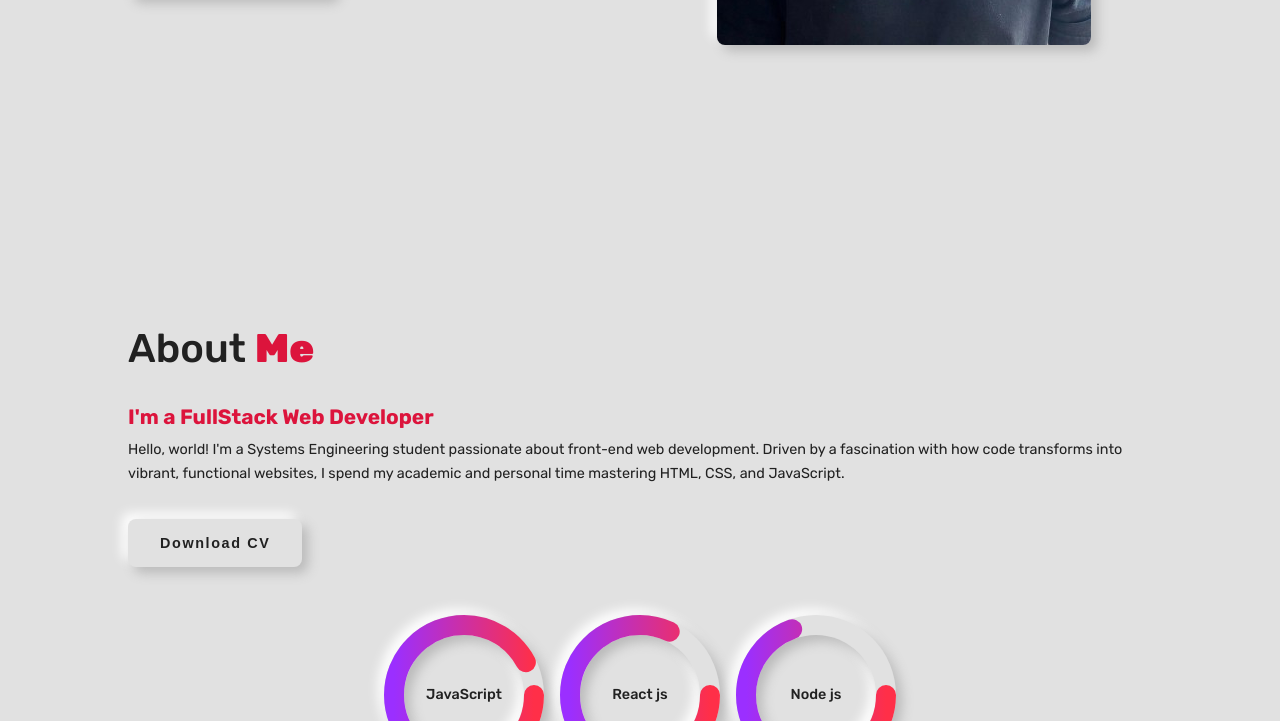
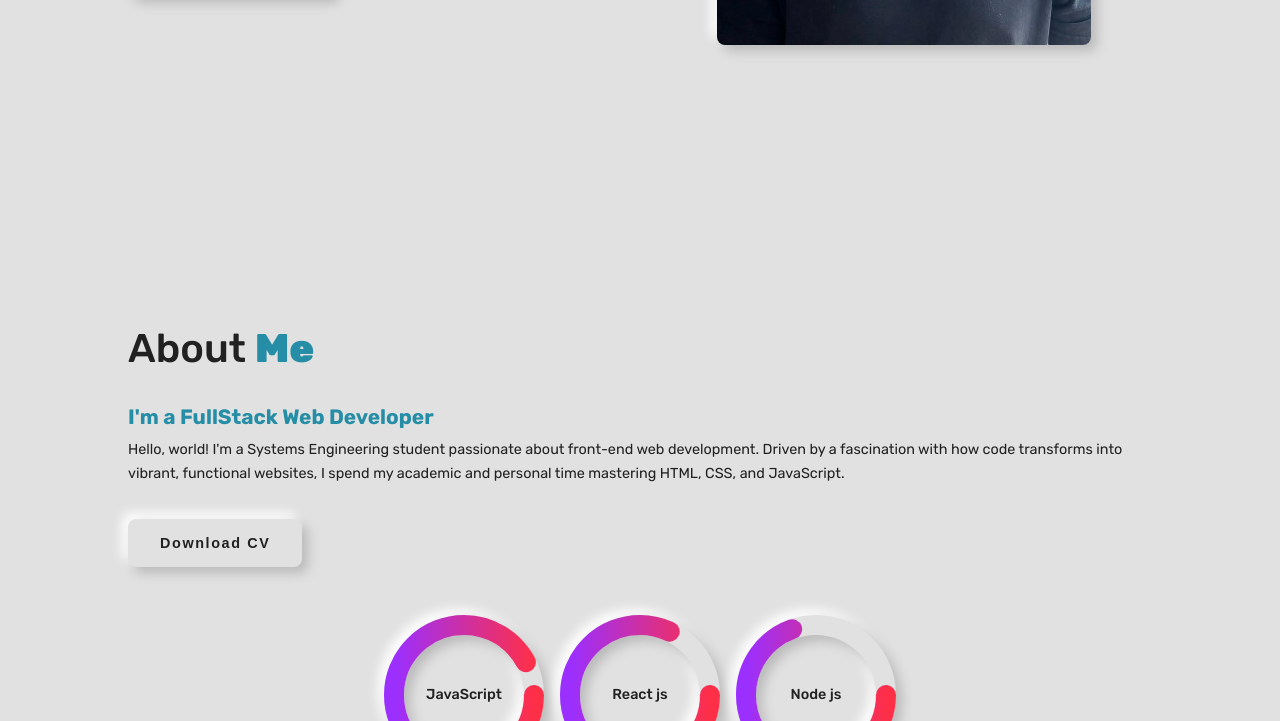
Before and after one commit to ZenenContreras/zenencontreras.github.io, a plain HTML site: page index.html in a window 1280 px wide. Shown: the part 624-1345 px from the top of the page. Drawn offline with nearby package versions, Linux system fonts and the light colour scheme.

Commit message:
~Cambio de color

```diff
--- a/assets/css/style.css
+++ b/assets/css/style.css
@@ -17,7 +17,7 @@
 :root {
   --color-bg: #e1e1e1;
   --color-text: #212121;
-  --color-tertiary: crimson;
+  --color-tertiary: #258EA6;
 
   --shadow: 6px 6px 12px #bababa, -6px -6px 12px #ffffff;
   --inner-shadow: inset 6px 6px 12px #bababa, inset -6px -6px 12px #ffffff;
@@ -40,7 +40,7 @@ body {
 body.active {
   --color-bg: #212121;
   --color-text: #e0e0e0;
-  --color-tertiary: crimson;
+  --color-tertiary: #258EA6;
 
   --shadow: 0.5rem 0.5rem 1rem #111, -6px -6px 12px #333;
   --inner-shadow: inset 0.5rem 0.5rem 1rem #111, inset -6px -6px 12px #333;
```
Also changed, not shown: index.html (+3 -11 lines).
